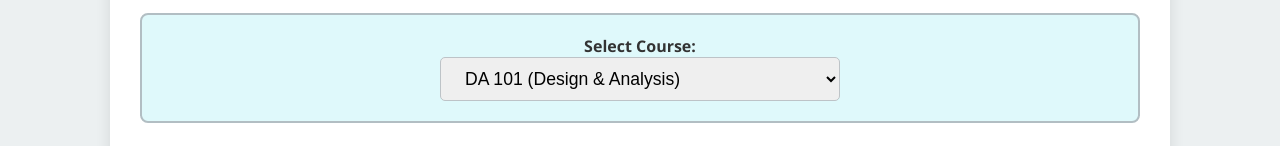
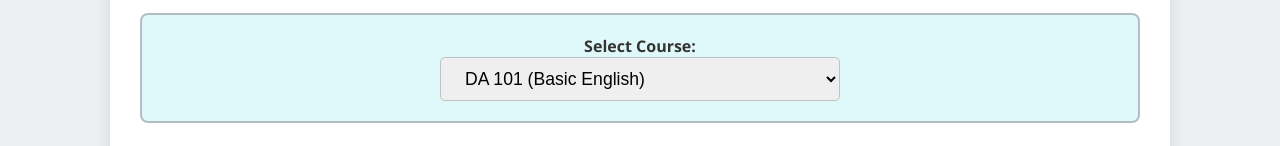
Before and after one commit to tejas-fuse/iitg-course-grade-calculator, a plain HTML site: page index.html in a window 1280 px wide. Shown: the part 139-285 px from the top of the page. Drawn offline with nearby package versions, Linux system fonts and the light colour scheme.

Commit message:
Course Names are now updated

```diff
--- a/index.html
+++ b/index.html
@@ -17,10 +17,10 @@
         <label for="courseSelect"><strong>Select Course:</strong></label><br>
         <select id="courseSelect" onchange="loadCourseData()">
             <option value="custom">-- Custom / Manual Entry --</option>
-            <option value="da101" selected>DA 101 (Design & Analysis)</option>
-            <option value="da102">DA 102 (Room Scan/Environment)</option>
-            <option value="da103">DA 103 (Lab/Practical)</option>
-            <option value="da104">DA 104 (Complex Tests)</option>
+            <option value="da101" selected>DA 101 (Basic English)</option>
+            <option value="da102">DA 102 (Data Analysis Basics)</option>
+            <option value="da103">DA 103 (Introduction to Statistics)</option>
+            <option value="da104">DA 104 (C Programming)</option>
         </select>
     </div>
 
```
Also changed, not shown: 1 other file.
